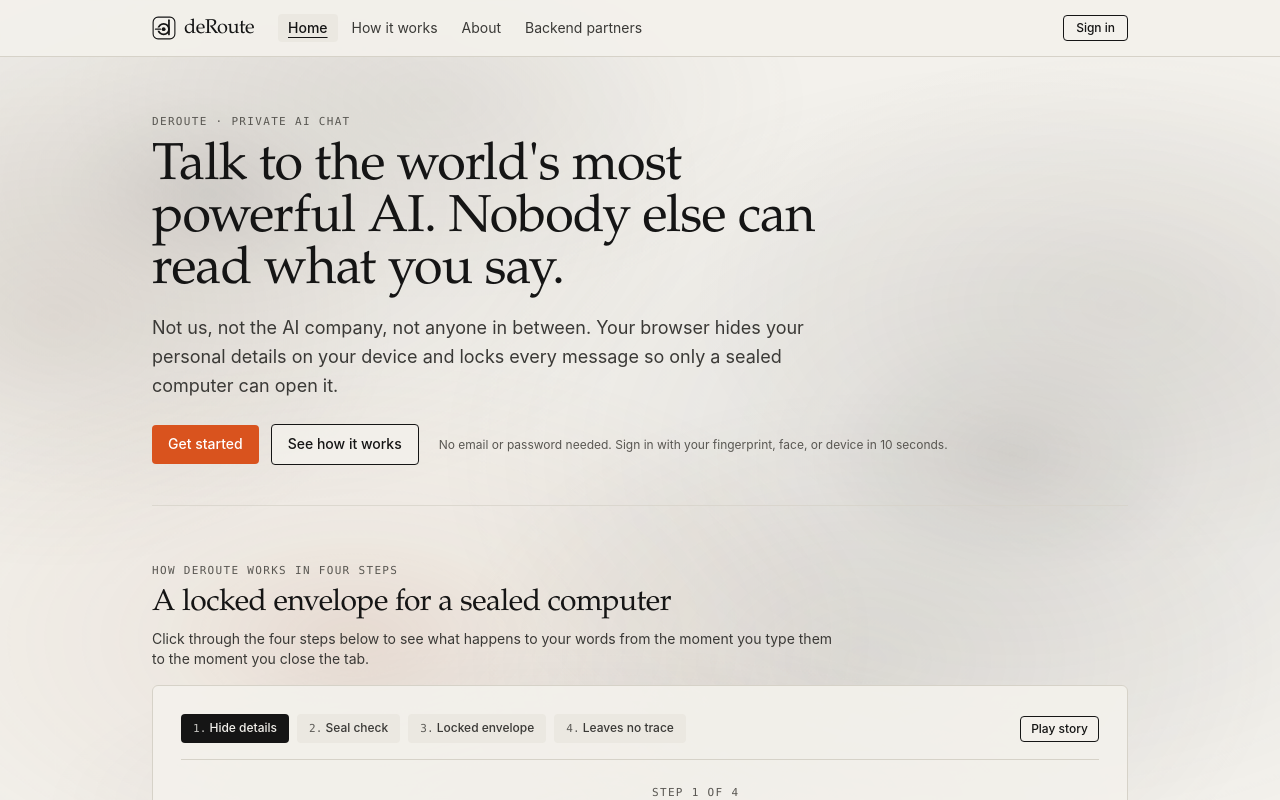
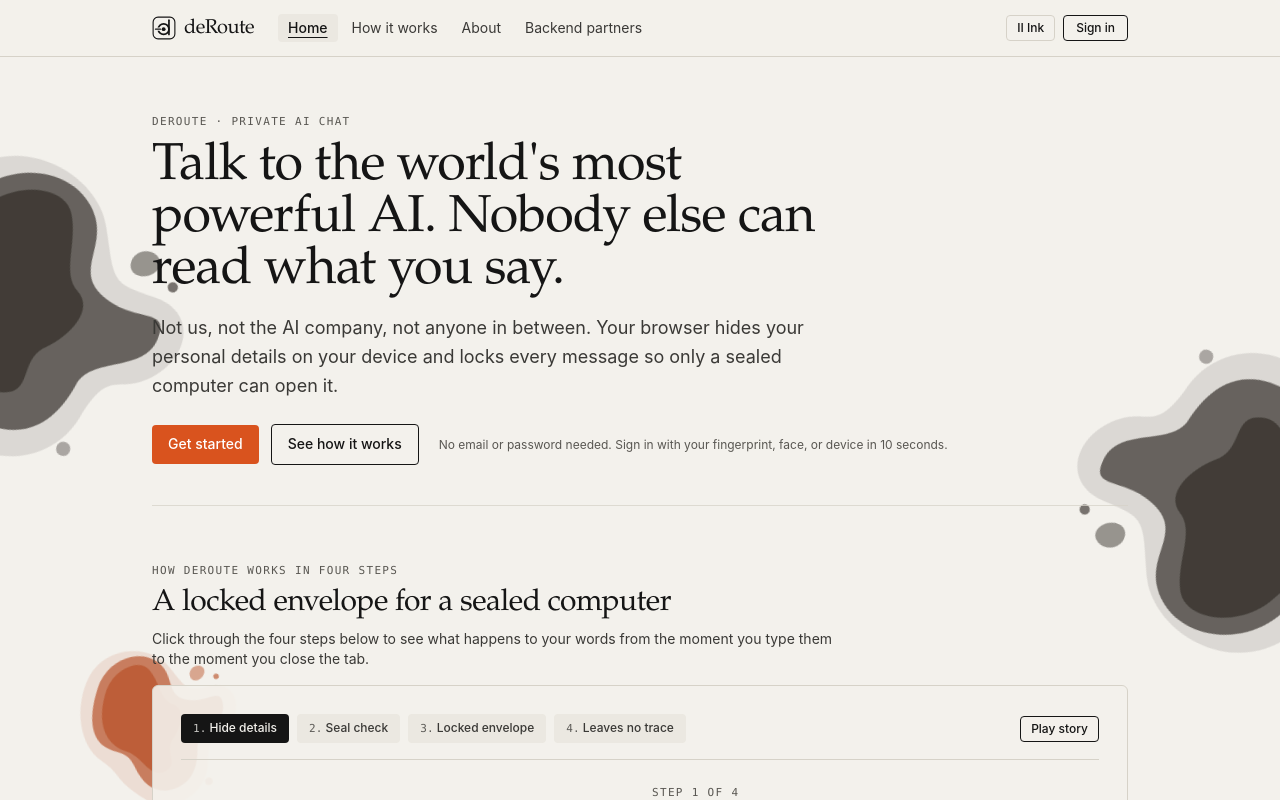
Before and after one commit to thepigdestroyer/drouter, a Next.js app: page / in a window 1280 px wide. Shown: the top 800 px of the page. Built offline with nearby package versions, Linux system fonts and the light colour scheme.

Commit message:
Bring back visible ink blots and pointer trails

```diff
--- a/src/components/ink/ink-field.css
+++ b/src/components/ink/ink-field.css
@@ -1,70 +1,14 @@
-.ep-ink-field {
-  position: fixed;
-  inset: 0;
-  z-index: 0;
-  overflow: hidden;
-  pointer-events: none;
-  contain: strict;
-}
-
-.ep-ink-tide,
-.ep-ink-eddy,
-.ep-ink-wash {
-  position: absolute;
-  display: block;
-}
-
-/* The color stops stay static. Only the three layers move, so frames can be
-   composited without a JavaScript loop or recalculating a filter. */
-.ep-ink-tide {
-  inset: -14% 30% 24% -22%;
-  background:
-    radial-gradient(ellipse 42% 44% at 44% 45%, rgb(64 58 57 / 16%), rgb(103 90 81 / 9%) 31%, transparent 100%),
-    radial-gradient(ellipse 29% 35% at 31% 62%, rgb(120 94 78 / 11%), transparent 100%),
-    radial-gradient(ellipse 32% 28% at 63% 32%, rgb(118 112 109 / 9%), transparent 100%);
-  animation: ep-ink-tide 46s ease-in-out infinite alternate;
-}
-
-.ep-ink-eddy {
-  inset: 14% -26% -19% 32%;
-  background:
-    radial-gradient(ellipse 43% 42% at 54% 47%, rgb(63 64 65 / 15%), rgb(89 91 98 / 8%) 33%, transparent 100%),
-    radial-gradient(ellipse 31% 29% at 43% 69%, rgb(92 81 75 / 11%), transparent 100%),
-    radial-gradient(ellipse 32% 28% at 62% 31%, rgb(113 102 93 / 10%), transparent 100%);
-  animation: ep-ink-eddy 39s ease-in-out -15s infinite alternate;
-}
-
-.ep-ink-wash {
-  inset: 46% 18% -23% -17%;
-  background:
-    radial-gradient(ellipse 37% 42% at 39% 49%, rgb(161 89 56 / 15%), rgb(177 124 88 / 7%) 36%, transparent 100%),
-    radial-gradient(ellipse 38% 24% at 55% 73%, rgb(90 83 83 / 10%), transparent 100%);
-  animation: ep-ink-wash 52s ease-in-out -22s infinite alternate;
-}
-
-@keyframes ep-ink-tide {
-  from { transform: translate3d(-3%, -3%, 0) scale(1); }
-  to { transform: translate3d(14%, 11%, 0) scale(1.12); }
-}
-
-@keyframes ep-ink-eddy {
-  from { transform: translate3d(6%, 5%, 0) scale(1.05); }
-  to { transform: translate3d(-12%, -14%, 0) scale(1.16); }
-}
-
-@keyframes ep-ink-wash {
-  from { transform: translate3d(-4%, 6%, 0) scale(1.04); }
-  to { transform: translate3d(16%, -13%, 0) scale(1.18); }
-}
-
-@media (prefers-reduced-motion: reduce) {
-  .ep-ink-tide,
-  .ep-ink-eddy,
-  .ep-ink-wash {
-    animation: none;
-  }
-}
-
-@media (forced-colors: active) {
-  .ep-ink-field { display: none; }
-}
+.ep-ink-field { position:fixed; inset:0; z-index:0; overflow:hidden; contain:strict; pointer-events:none; user-select:none; }
+.ep-ink-drift { position:absolute; width:clamp(145px,26vw,440px); height:auto; color:#342e29; }
+.ep-ink-west { top:9%; left:0; margin-left:clamp(-180px,-11vw,-64px); animation:ep-ink-rise 8s ease-in-out -2s infinite alternate; }
+.ep-ink-east { top:46%; right:0; margin-right:clamp(-180px,-11vw,-66px); animation:ep-ink-turn 9s ease-in-out -4s infinite alternate; }
+.ep-ink-south { bottom:-5%; left:7%; width:clamp(86px,14vw,210px); color:#b9532a; animation:ep-ink-rise 11s ease-in-out -6s infinite alternate-reverse; }
+@keyframes ep-ink-rise { from { transform:translate3d(-10%,-12%,0) rotate(-13deg) } to { transform:translate3d(6%,15%,0) rotate(18deg) } }
+@keyframes ep-ink-turn { from { transform:translate3d(6%,13%,0) rotate(156deg) } to { transform:translate3d(-13%,-15%,0) rotate(204deg) } }
+.ep-ink-speck { position:absolute; left:0; top:0; width:12px; height:10px; border-radius:62% 38% 57% 43%; background:#322922; opacity:0; }
+html[data-ink-motion="paused"] .ep-ink-drift { animation-play-state:paused; }
+@media (max-width:680px) { .ep-ink-west { left:-22px; } .ep-ink-east { right:-24px; } .ep-ink-drift { opacity:.72; } }
+@media (prefers-reduced-motion: reduce) { html:not([data-ink-motion="playing"]) .ep-ink-drift { animation-play-state:paused; } }
+@media (forced-colors:active), print { .ep-ink-field { display:none; } }
+button:enabled, summary, [role=button]:not([aria-disabled=true]) { cursor:pointer; }
+button:disabled { cursor:not-allowed; }
--- a/src/components/ink/ink-field.tsx
+++ b/src/components/ink/ink-field.tsx
@@ -1,11 +1,64 @@
+"use client";
+
+import { useEffect, useRef, useState } from "react";
+
+const key = "deroute.ink-motion";
+const pref = "(prefers-reduced-motion: reduce)";
+
+export function InkMotionButton() {
+  const [moving, setMoving] = useState<boolean | null>(null);
+  useEffect(() => {
+    const mq = matchMedia(pref);
+    function sync() {
+      let mode = document.documentElement.dataset.inkMotion;
+      try { mode = localStorage.getItem(key) ?? mode; } catch { /* Storage is optional. */ }
+      if (mode === "playing" || mode === "paused") document.documentElement.dataset.inkMotion = mode;
+      setMoving(mode === "playing" || (mode !== "paused" && !mq.matches));
+    }
+    sync(); mq.addEventListener("change", sync); window.addEventListener("storage", sync);
+    return () => { mq.removeEventListener("change", sync); window.removeEventListener("storage", sync); };
+  }, []);
+  return <button type="button" aria-label={moving ? "Pause ink animation" : "Play ink animation"} title={moving ? "Pause ink animation" : "Play ink animation"}
+    disabled={moving === null} className="ep-btn-ghost rounded border border-rule px-2.5 py-1 text-xs"
+    onClick={() => { const mode = moving ? "paused" : "playing"; document.documentElement.dataset.inkMotion = mode; try { localStorage.setItem(key, mode); } catch { /* Session only. */ } setMoving(!moving); }}>
+    <span aria-hidden="true">{moving ? "Ⅱ" : "▷"} Ink</span></button>;
+}
+
+function Blot({ side }: { side: string }) {
+  return <svg className={`ep-ink-drift ep-ink-${side}`} viewBox="0 0 220 240" fill="currentColor" focusable="false">
+    <path opacity=".12" d="M34 48C62 15 116 25 132 57S146 91 176 91 211 121 192 141 163 143 154 182 97 237 67 208 47 174 26 152 6 82 34 48Z" />
+    <path opacity=".69" d="M41 64C57 36 95 26 117 46S119 90 144 101 189 93 187 117 149 141 145 162 131 202 107 205 70 191 65 169 50 150 36 138 19 102 41 64Z" />
+    <path opacity=".72" d="M48 74C61 47 97 38 107 55S113 95 127 103 132 132 118 145 120 177 100 182 77 158 59 148 27 114 48 74Z" />
+    <path opacity=".48" d="M158 66c7-6 18-1 15 7s-15 11-18 3c-1-4 0-7 3-10Z" /><circle cx="186" cy="81" r="3.4" opacity=".65"/><circle cx="150" cy="205" r="4.7" opacity=".38"/>
+  </svg>;
+}
+
 export function InkField() {
-  return (
-    <div aria-hidden="true" data-ink-field="true" className="ep-ink-field">
-      <span className="ep-ink-tide" />
-      <span className="ep-ink-eddy" />
-      <span className="ep-ink-wash" />
-    </div>
-  );
+  const ref = useRef<HTMLDivElement>(null);
+  useEffect(() => {
+    const mq = matchMedia(pref);
+    const pool = Array.from(ref.current!.querySelectorAll<HTMLElement>(".ep-ink-speck"));
+    let i=0, last=-Infinity, lastX=-100, lastY=-100;
+    function emit(e: PointerEvent) {
+      if (document.hidden || !e.isPrimary || (e.type === "pointermove" && e.pointerType === "touch")) return;
+      const mode = document.documentElement.dataset.inkMotion;
+      if (mode === "paused" || (mq.matches && mode !== "playing")) return;
+      if ((e.target as Element | null)?.closest?.("button,a,summary,input,textarea,select,[contenteditable=true],[role=button]")) return;
+      const tap=e.type === "pointerdown";
+      if (tap && e.button!==0) return;
+      if (!tap && (e.timeStamp-last<35 || Math.hypot(e.clientX-lastX,e.clientY-lastY)<9)) return;
+      last=e.timeStamp; lastX=e.clientX; lastY=e.clientY;
+      const el=pool[i++%pool.length]; el.getAnimations().forEach(a=>a.cancel());
+      const x=e.clientX-6,y=e.clientY-5, dx=Math.sin(i*2.4)*9;
+      el.animate([{transform:`translate(${x}px,${y}px) scale(${tap?1.5:.78})`,opacity:.57}, {transform:`translate(${x+dx}px,${y+12}px) scale(${tap?3:.22})`,opacity:0}],{duration:tap?740:480,easing:"ease-out"});
+    }
+    window.addEventListener("pointermove",emit,{passive:true}); window.addEventListener("pointerdown",emit,{passive:true});
+    return ()=>{window.removeEventListener("pointermove",emit); window.removeEventListener("pointerdown",emit); pool.forEach(el=>el.getAnimations().forEach(a=>a.cancel()));};
+  },[]);
+  return <div ref={ref} aria-hidden="true" data-ink-field="true" className="ep-ink-field">
+    <Blot side="west"/><Blot side="east"/><Blot side="south"/>
+    {Array.from({length:12},(_,i)=><span className="ep-ink-speck" key={i}/>)}
+  </div>;
 }
 
 export default InkField;
--- a/src/components/specimen-chrome.tsx
+++ b/src/components/specimen-chrome.tsx
@@ -5,6 +5,7 @@ import Link from "next/link";
 import { usePathname } from "next/navigation";
 import { AuthPill } from "@/components/auth-pill";
 import { InkButton } from "@/components/ink/ink-button";
+import { InkMotionButton } from "@/components/ink/ink-field";
 import {
   getCurrentVaultSession,
   lockVault,
@@ -220,6 +221,7 @@ export function SpecimenHeader({
         </div>
 
         <div className="flex items-center gap-2">
+          <InkMotionButton />
           {onOpenTerminalModal && (
             <InkButton
               type="button"
```
Also changed, not shown: 1 other file (tests, documents, lock files or other folders).
